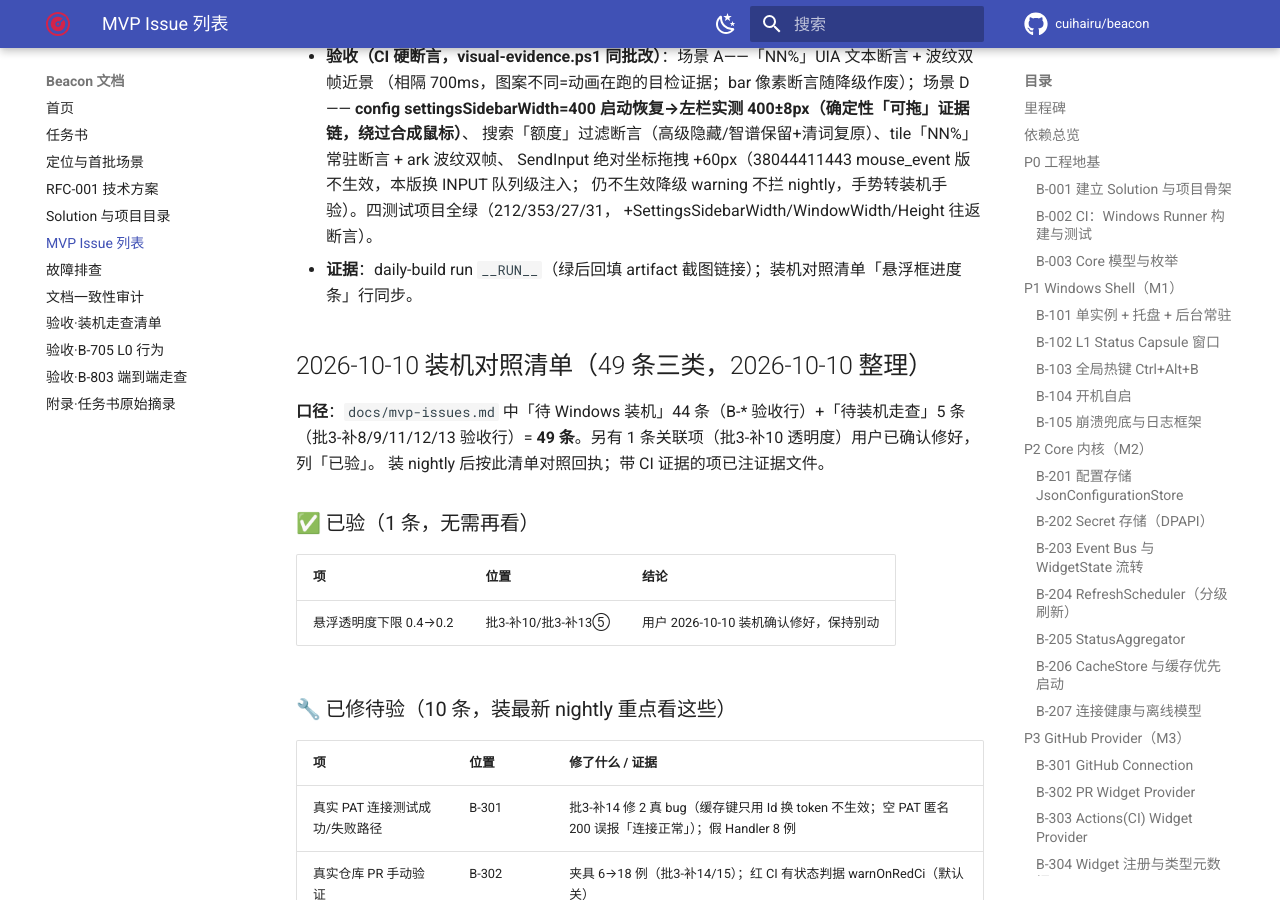
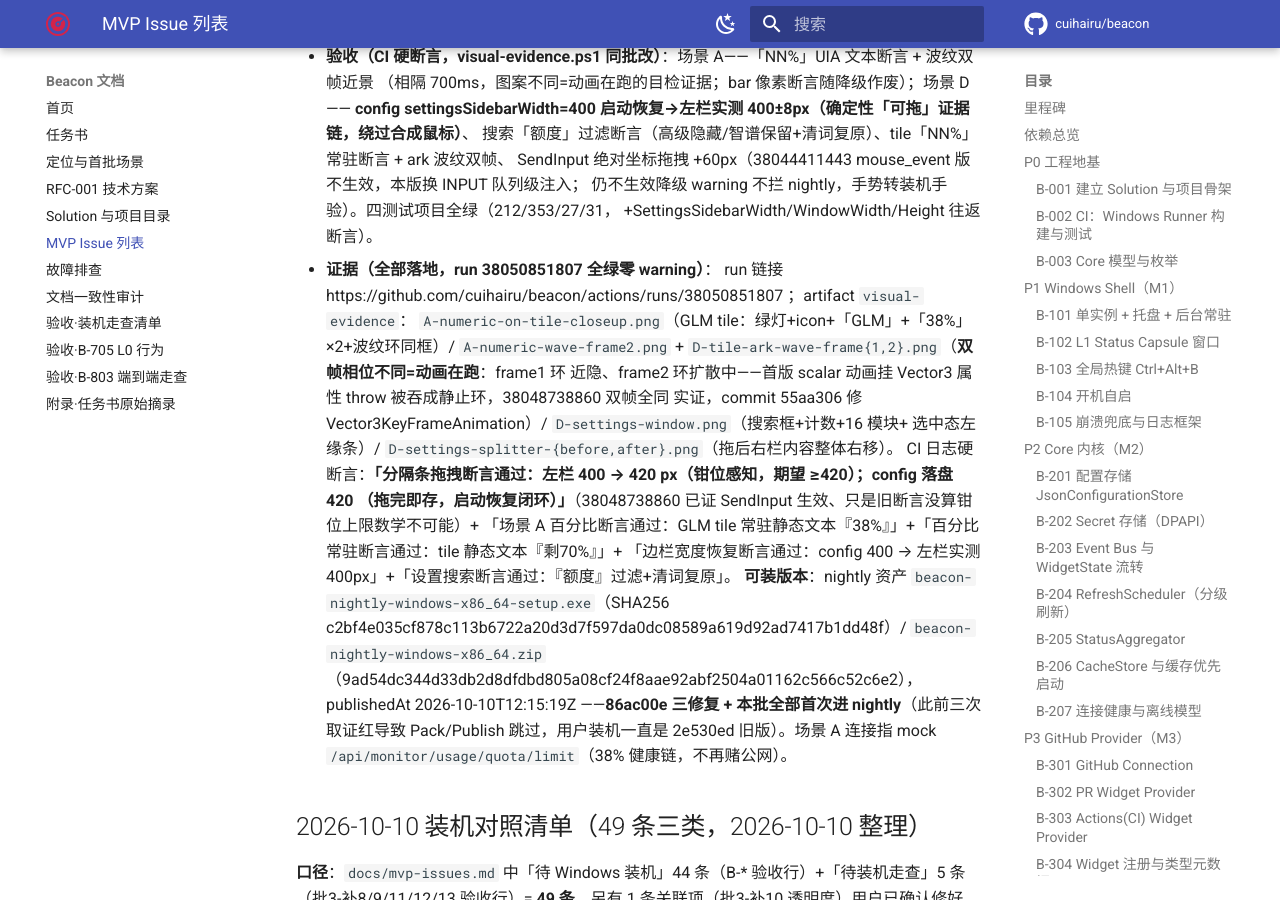
Before and after one commit to cuihairu/beacon, an MkDocs documentation site: the page built from docs/mvp-issues.md, in a window 1280 px wide and 900 px high, scrolled down 29089 px. Built offline with MkDocs 1.6.1 and Material for MkDocs 9.7.7, drawn with Linux system fonts in a browser that asks for light colours; comment, search, counter and statistics services are not loaded; some of the changed text lies outside the part shown.

Commit message:
docs: record wave ripple and sidebar drag evidence

```diff
--- a/docs/mvp-issues.md
+++ b/docs/mvp-issues.md
@@ -706,7 +706,7 @@ B-001 ─ B-002 ─ B-003          (P0 地基)
   新截图 D-settings-window.png / D-settings-splitter-{before,after}.png；既有 C/D 场景近景覆盖双主题 icon。
   四测试项目全绿（212/353/27/31）。
 
-### 批3-补17 悬浮框进度换形态水波纹 + 设置边栏真可拖（2026-10-10 用户令双批，进行中）
+### 批3-补17 悬浮框进度换形态水波纹 + 设置边栏真可拖（2026-10-10 用户令双批，已完成）
 - **背景（诚实口径）**：86ac00e 三修复进不了 nightly——38043008092/38043812483/38044411443 三次
   daily-build 全在视觉取证步红（PS 5.1 SetScrollPercent 重载 → UIA peer 缺失 → 合成拖拽 264→264），
   Pack/Installer/Publish 三步被跳过，**用户装的 nightly 仍是 2e530ed 旧版**；「装了还是看不见」由此而来。
@@ -735,7 +735,22 @@ B-001 ─ B-002 ─ B-003          (P0 地基)
   SendInput 绝对坐标拖拽 +60px（38044411443 mouse_event 版不生效，本版换 INPUT 队列级注入；
   仍不生效降级 warning 不拦 nightly，手势转装机手验）。四测试项目全绿（212/353/27/31，
   +SettingsSidebarWidth/WindowWidth/Height 往返断言）。
-- **证据**：daily-build run `__RUN__`（绿后回填 artifact 截图链接）；装机对照清单「悬浮框进度条」行同步。
+- **证据（全部落地，run 38050851807 全绿零 warning）**：
+  run 链接 https://github.com/cuihairu/beacon/actions/runs/38050851807 ；artifact `visual-evidence`：
+  `A-numeric-on-tile-closeup.png`（GLM tile：绿灯+icon+「GLM」+「38%」×2+波纹环同框）/
+  `A-numeric-wave-frame2.png` + `D-tile-ark-wave-frame{1,2}.png`（**双帧相位不同=动画在跑**：frame1 环
+  近隐、frame2 环扩散中——首版 scalar 动画挂 Vector3 属性 throw 被吞成静止环，38048738860 双帧全同
+  实证，commit 55aa306 修 Vector3KeyFrameAnimation）/ `D-settings-window.png`（搜索框+计数+16 模块+
+  选中态左缘条）/ `D-settings-splitter-{before,after}.png`（拖后右栏内容整体右移）。
+  CI 日志硬断言：**「分隔条拖拽断言通过：左栏 400 → 420 px（钳位感知，期望 ≥420）；config 落盘 420
+  （拖完即存，启动恢复闭环）」**（38048738860 已证 SendInput 生效、只是旧断言没算钳位上限数学不可能）+
+  「场景 A 百分比断言通过：GLM tile 常驻静态文本『38%』」+「百分比常驻断言通过：tile 静态文本『剩70%』」+
+  「边栏宽度恢复断言通过：config 400 → 左栏实测 400px」+「设置搜索断言通过：『额度』过滤+清词复原」。
+  **可装版本**：nightly 资产 `beacon-nightly-windows-x86_64-setup.exe`（SHA256
+  c2bf4e035cf878c113b6722a20d3d7f597da0dc08589a619d92ad7417b1dd48f）/ `beacon-nightly-windows-x86_64.zip`
+  （9ad54dc344d33db2d8dfdbd805a08cf24f8aae92abf2504a01162c566c52c6e2），publishedAt 2026-10-10T12:15:19Z
+  ——**86ac00e 三修复 + 本批全部首次进 nightly**（此前三次取证红导致 Pack/Publish 跳过，用户装机一直是
+  2e530ed 旧版）。场景 A 连接指 mock `/api/monitor/usage/quota/limit`（38% 健康链，不再赌公网）。
 
 ## 2026-10-10 装机对照清单（49 条三类，2026-10-10 整理）
 
```
